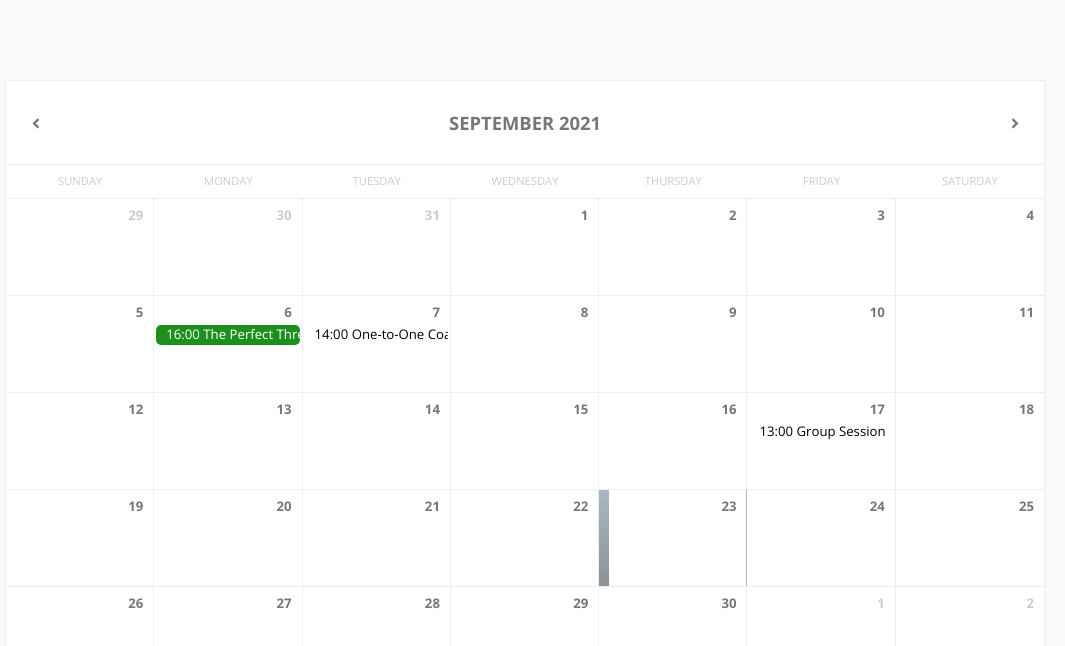
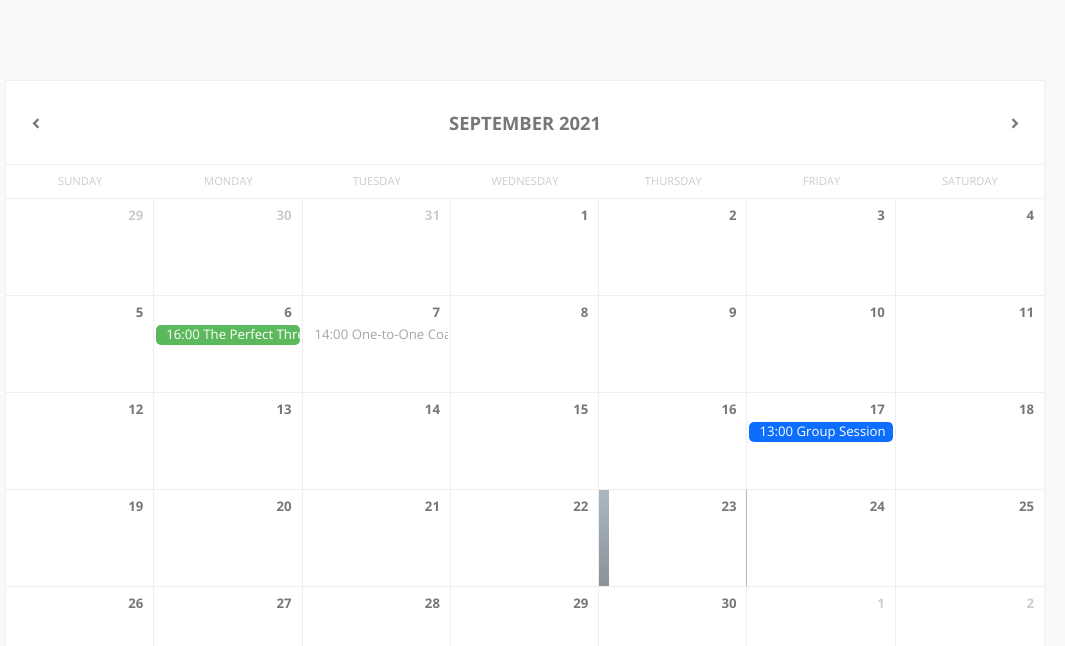
Before and after one commit to AlexKynoch/golf-frontend, a React (Create React App) app: page / in a window 1280 px wide. Shown: the top 646 px of the page, without its empty margins (115-1180 px from the left). Built offline with nearby package versions, Linux system fonts and the light colour scheme.

Commit message:
change session colors

```diff
--- a/src/components/Calendar.js
+++ b/src/components/Calendar.js
@@ -164,7 +164,10 @@ function Calendar() {
   const displaySessions = (session, i) => {
     return (
       <OverlayTrigger key = {i} trigger="click" placement="bottom" overlay={popoverClick(session)} rootClose>
-        <li style={{ backgroundColor : session.users.includes(users[0].id) ? 'rgb(29, 143, 29)': 'White', color : session.users.includes(users[0].id) ? 'White': 'Black' }} className = "dis-session-info">
+        <li className = "dis-session-info"
+        style={{ backgroundColor : session.users.includes(users[0].id) ? '#5cb85c': session.users.length === session.limit ? 'White' : '#0D6EFD',
+        color : session.users.length === session.limit ? 'rgb(170, 163, 163)' : 'White'}}
+        >
           {session.timeStart}{" "}{displaySessionDescription(session.limit).name}
         </li>
       </OverlayTrigger>
```
